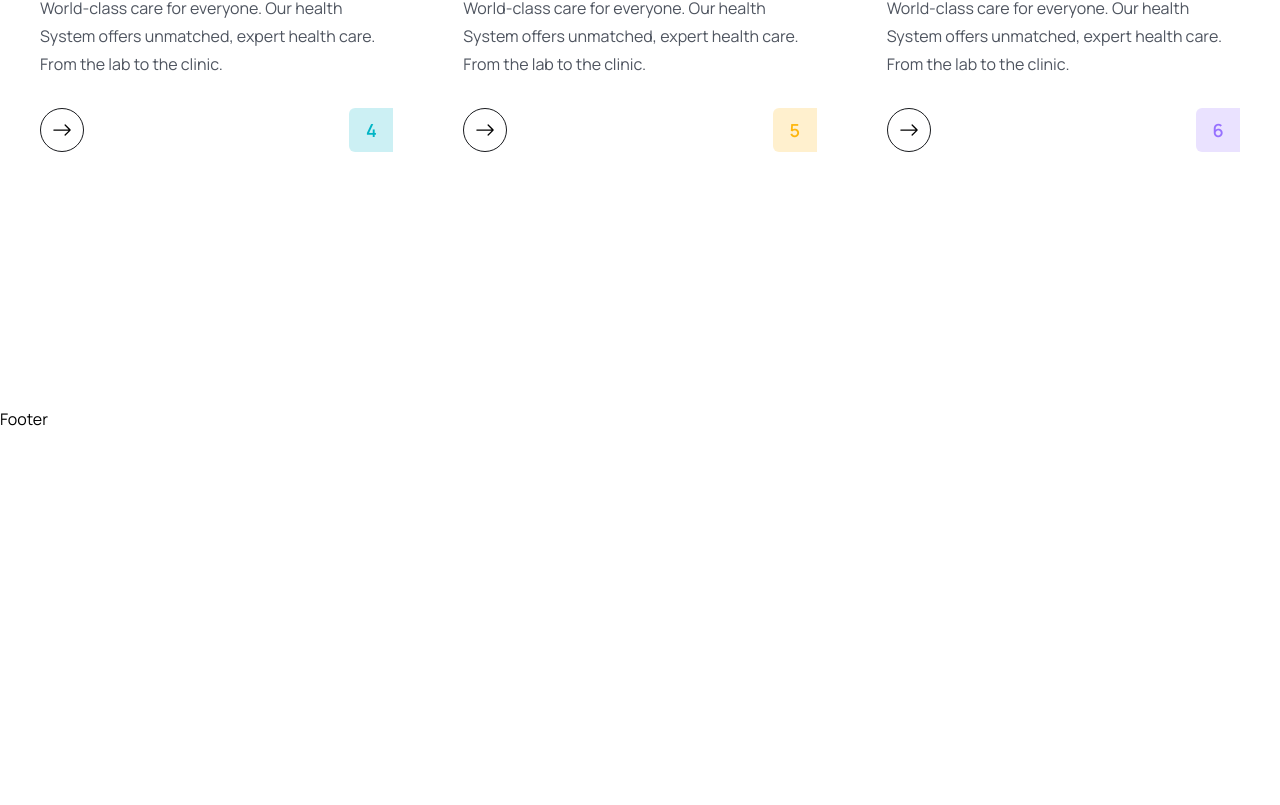
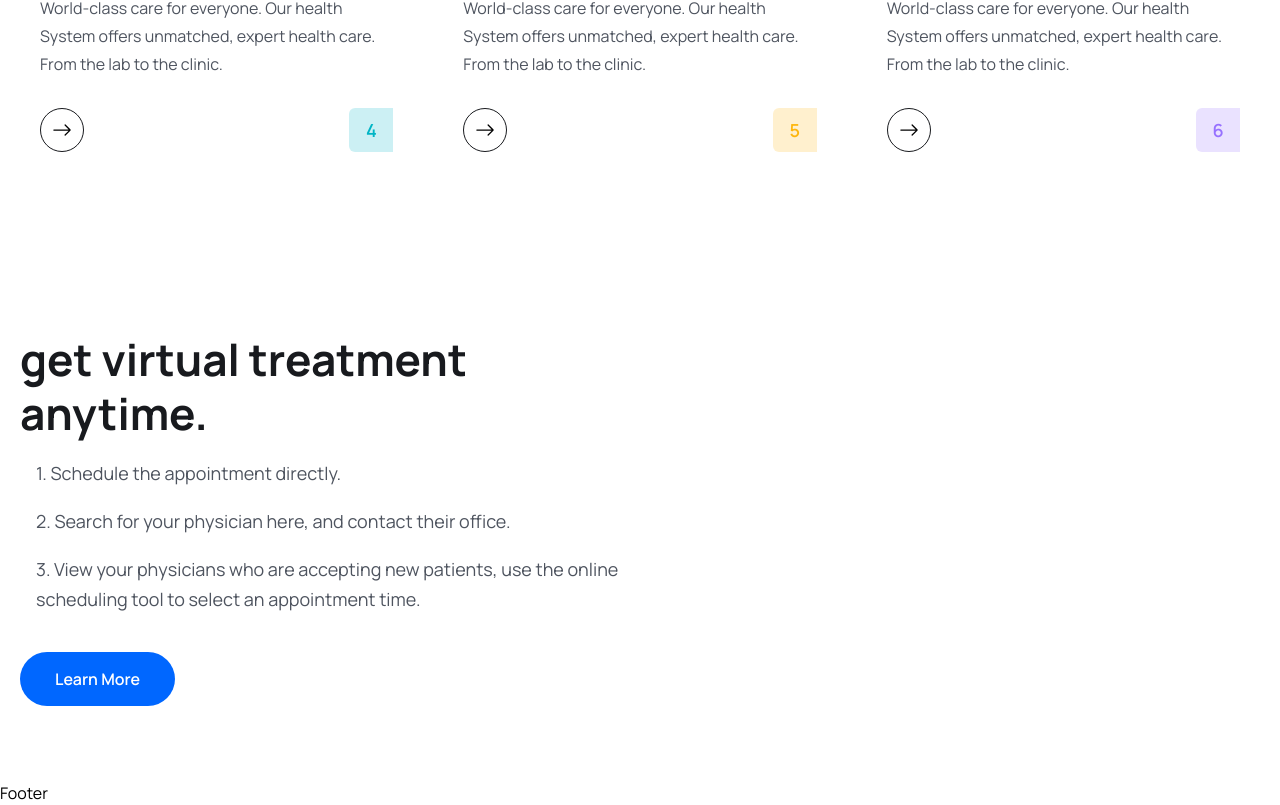
Before and after one commit to AayushAryan007/docAppoint, a React (Vite) app in the folder client/: page / in a window 1280 px wide. Shown: the part 2912-3717 px from the top of the page. Before the commit the page ends 3343 px from the top, so only its background shows below. Built offline with nearby package versions, Linux system fonts and the light colour scheme; the HTML template or start-up script is replaced by a standard one.

Commit message:
feature image

```diff
--- a/client/src/pages/Home.jsx
+++ b/client/src/pages/Home.jsx
@@ -186,6 +186,29 @@ const Home = () => {
         <div className="container">
           <div className="flex items-center justify-between flex-col lg:flex-row">
             {/* ====feature content===== */}
+            <div className="xl:w-[670px]">
+              <h2 className="heading">
+                get virtual treatment <br /> anytime.
+              </h2>
+
+              <ul className="pl-4">
+                <li className="text__para">
+                  1. Schedule the appointment directly.
+                </li>
+                <li className="text__para">
+                  2. Search for your physician here, and contact their office.
+                </li>
+
+                <li className="text__para">
+                  3. View your physicians who are accepting new patients, use
+                  the online scheduling tool to select an appointment time.
+                </li>
+              </ul>
+
+              <Link to="/">
+                <button className="btn">Learn More</button>
+              </Link>
+            </div>
           </div>
         </div>
       </section>
```
